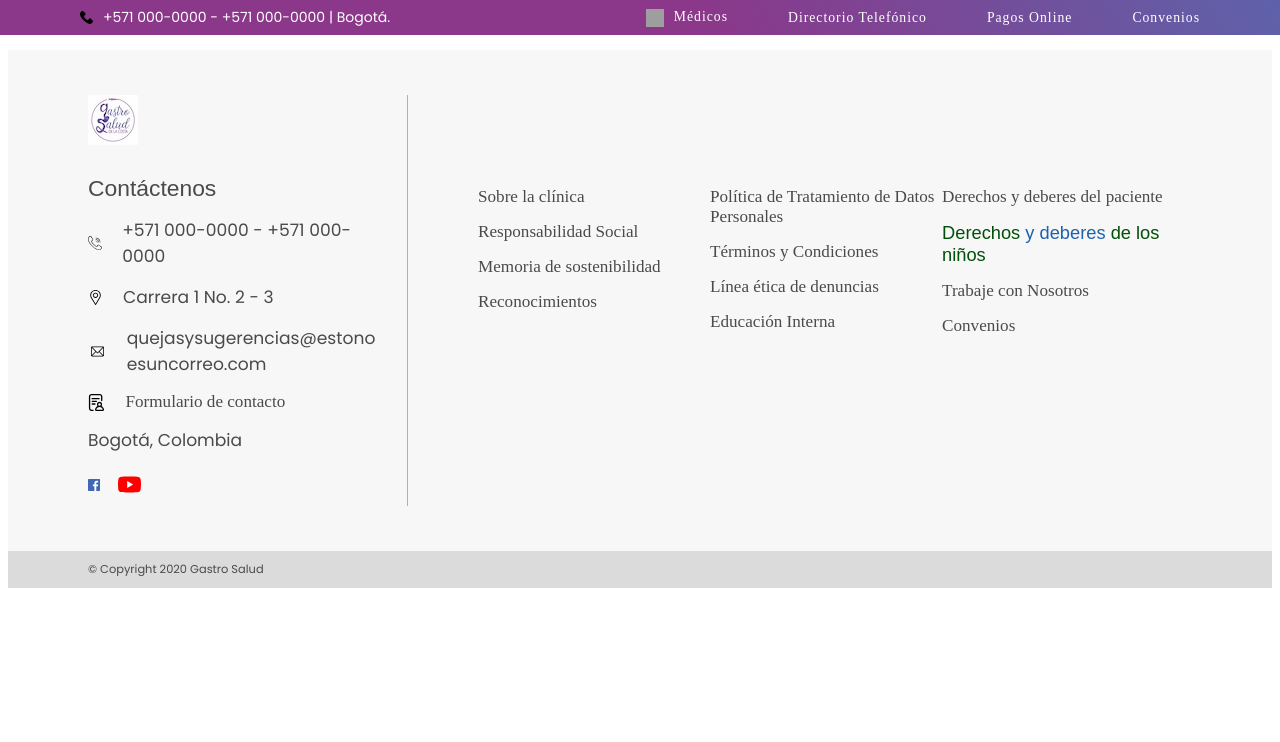
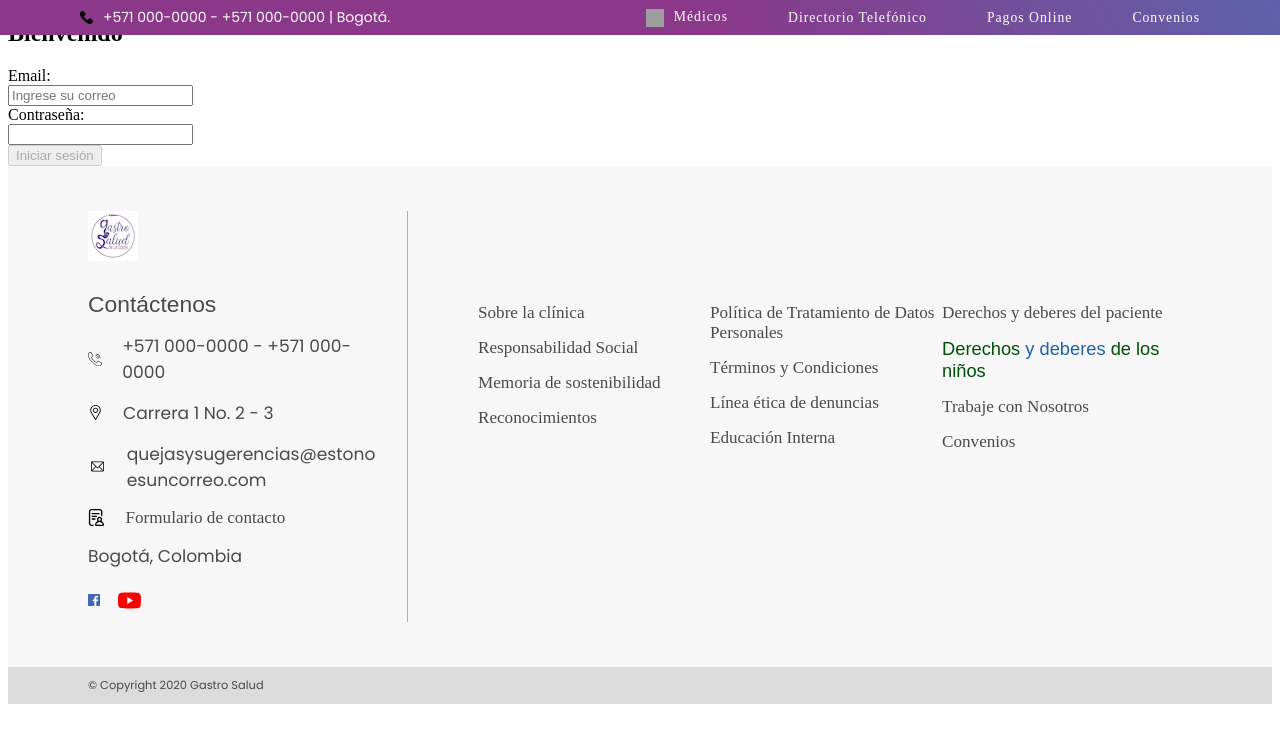
Before and after one commit to TG-CIS1930CP02/Health-Entity-Web, an Angular app in the folder health-entity-web/: page /login in a window 1280 px wide. Shown: the top 742 px of the page. Built offline with nearby package versions, Linux system fonts and the light colour scheme; grey boxes are pictures that could not be loaded; a web font is replaced by a local one.

Commit message:
Implement first version of login service

```diff
--- a/health-entity-web/src/app/app.module.ts
+++ b/health-entity-web/src/app/app.module.ts
@@ -1,5 +1,7 @@
 import { BrowserModule } from '@angular/platform-browser';
 import { NgModule } from '@angular/core';
+import { FormsModule } from '@angular/forms';
+import { HttpClientModule } from '@angular/common/http';
 
 import { AppRoutingModule } from './app-routing.module';
 import { AppComponent } from './app.component';
@@ -23,8 +25,7 @@ import { HomeComponent } from './shared/home/home.component';
     HomeComponent
   ],
   imports: [
-    BrowserModule,
-    AppRoutingModule
+    BrowserModule, AppRoutingModule, FormsModule, HttpClientModule
   ],
   providers: [],
   bootstrap: [AppComponent]
--- a/health-entity-web/src/app/services/login.service.ts
+++ b/health-entity-web/src/app/services/login.service.ts
@@ -8,7 +8,7 @@ import { HttpClient, HttpHeaders, HttpParams } from '@angular/common/http';
 export class LoginService {
   constructor(private http: HttpClient) {}
 
-  tryLogin(username: string, password: string) {
+  login(username: string, password: string) {
     const formHeaders = new HttpHeaders();
     formHeaders.append('Content-Type', 'application/x-www-form-urlencoded');
     const formParams = new HttpParams()
--- a/health-entity-web/src/app/shared/login/login.component.html
+++ b/health-entity-web/src/app/shared/login/login.component.html
@@ -1 +1,33 @@
-<p>login works!</p>
+<div id="loginbox" class="center">
+  <h2>Bienvenido</h2>
+  <div id="formbox" class="center">
+    <form (ngSubmit)="login()" #loginForm="ngForm">
+      <div class="box">
+        <div>
+          <label for="txtEmail">Email: </label><br>
+          <input type="text" pattern="\w+@\w+(\.\w+)*" id="txtEmail" required #txtEmail="ngModel" name="email"
+            [(ngModel)]="email" placeholder="Ingrese su correo">
+        </div>
+        <div [hidden]="txtEmail.valid || !txtEmail.touched" class="errorCampo">
+          Email invalido
+        </div>
+      </div>
+      <div class="box">
+        <div>
+          <label for="txtPassword">Contraseña: </label><br>
+          <input type="password" id="txtPassword" required #txtPassword="ngModel" name="password"
+            [(ngModel)]="password">
+        </div>
+        <div [hidden]="txtPassword.valid || !txtPassword.touched" class="errorCampo">
+          Este campo es obligatorio
+        </div>
+      </div>
+      <div [hidden]=!incorrectLogin class="errorCampo">
+        Email o contraseña incorrectos
+      </div>
+      <button type="submit" class="btn btn-default" [disabled]="!loginForm.form.valid">
+        Iniciar sesión
+      </button>
+    </form>
+  </div>
+</div>
--- a/health-entity-web/src/app/shared/login/login.component.ts
+++ b/health-entity-web/src/app/shared/login/login.component.ts
@@ -1,15 +1,34 @@
 import { Component, OnInit } from '@angular/core';
+import { Router } from '@angular/router';
+import { LoginService } from '../../services/login.service';
 
 @Component({
   selector: 'app-login',
   templateUrl: './login.component.html',
   styleUrls: ['./login.component.css']
 })
+
 export class LoginComponent implements OnInit {
 
-  constructor() { }
+  constructor(private servicioLogin: LoginService, private router: Router) { }// , private userService: UserService) { }
 
-  ngOnInit(): void {
+  // user: User = null;
+
+  email: string = null;
+  password: string = null;
+
+  incorrectLogin = false;
+
+  ngOnInit(): void { }
+
+  login() {
+    this.servicioLogin.login(this.email, this.password).subscribe(data => {
+      console.log('yeii');
+      this.incorrectLogin = false;
+    }, error => {
+      this.incorrectLogin = true;
+      console.error(error);
+    });
   }
 
 }
```
